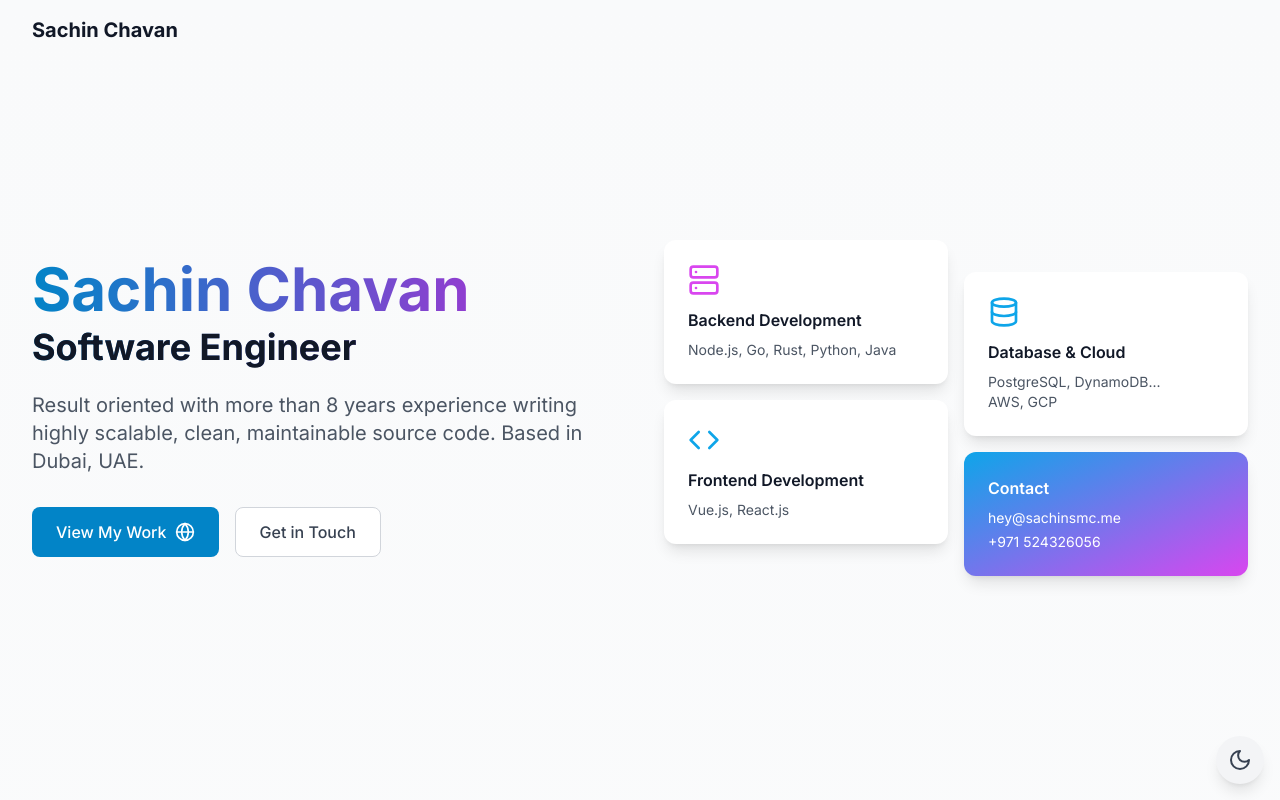
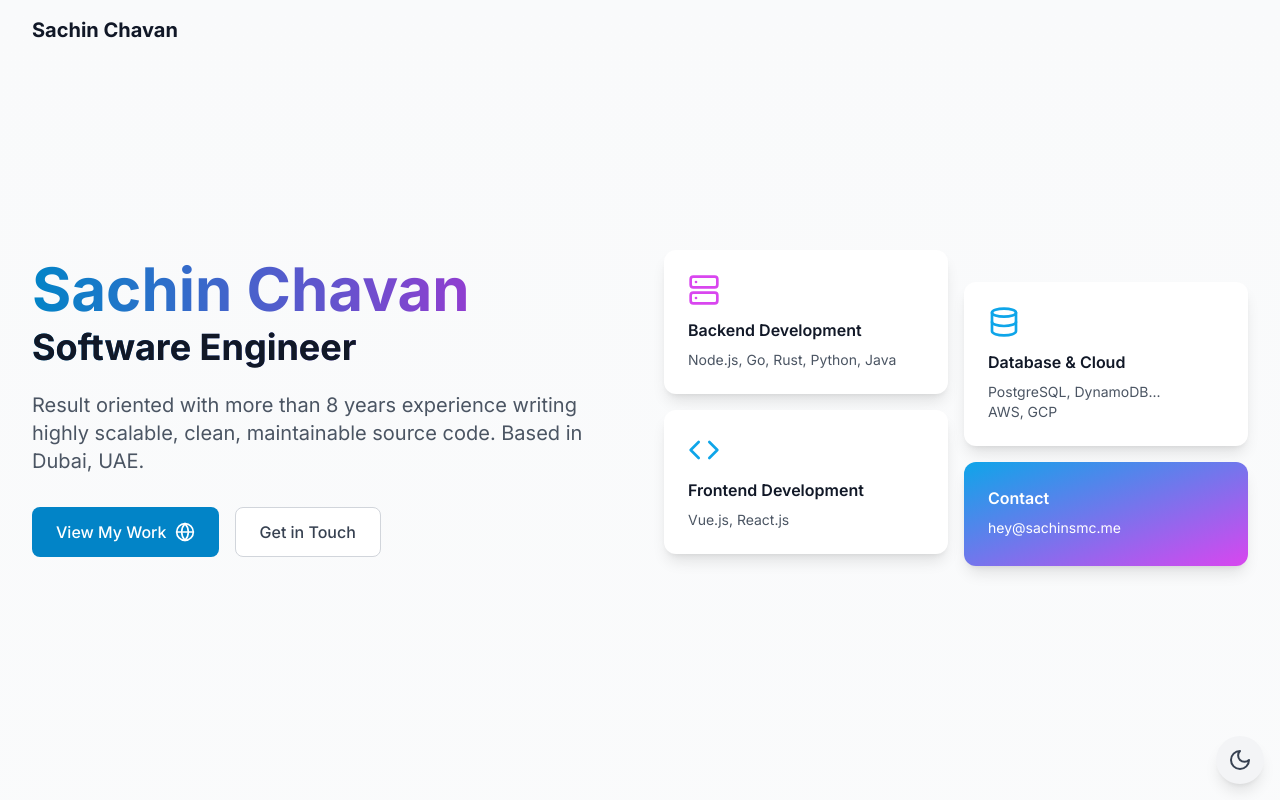
Before and after one commit to sachinsmc/portfolio, a React (Vite) app: page / in a window 1280 px wide. Shown: the top 800 px of the page. Built offline with nearby package versions, Linux system fonts and the light colour scheme.

Commit message:
Update contact.ts

```diff
--- a/src/data/contact.ts
+++ b/src/data/contact.ts
@@ -2,7 +2,7 @@ export const contactInfo = {
   name: "Sachin Chavan",
   title: "Software Engineer",
   location: "Dubai, UAE",
-  phone: "+971 524326056",
+  phone: "",
   email: "hey@sachinsmc.me",
   website: "https://sachinsmc.me",
   social: {
```
